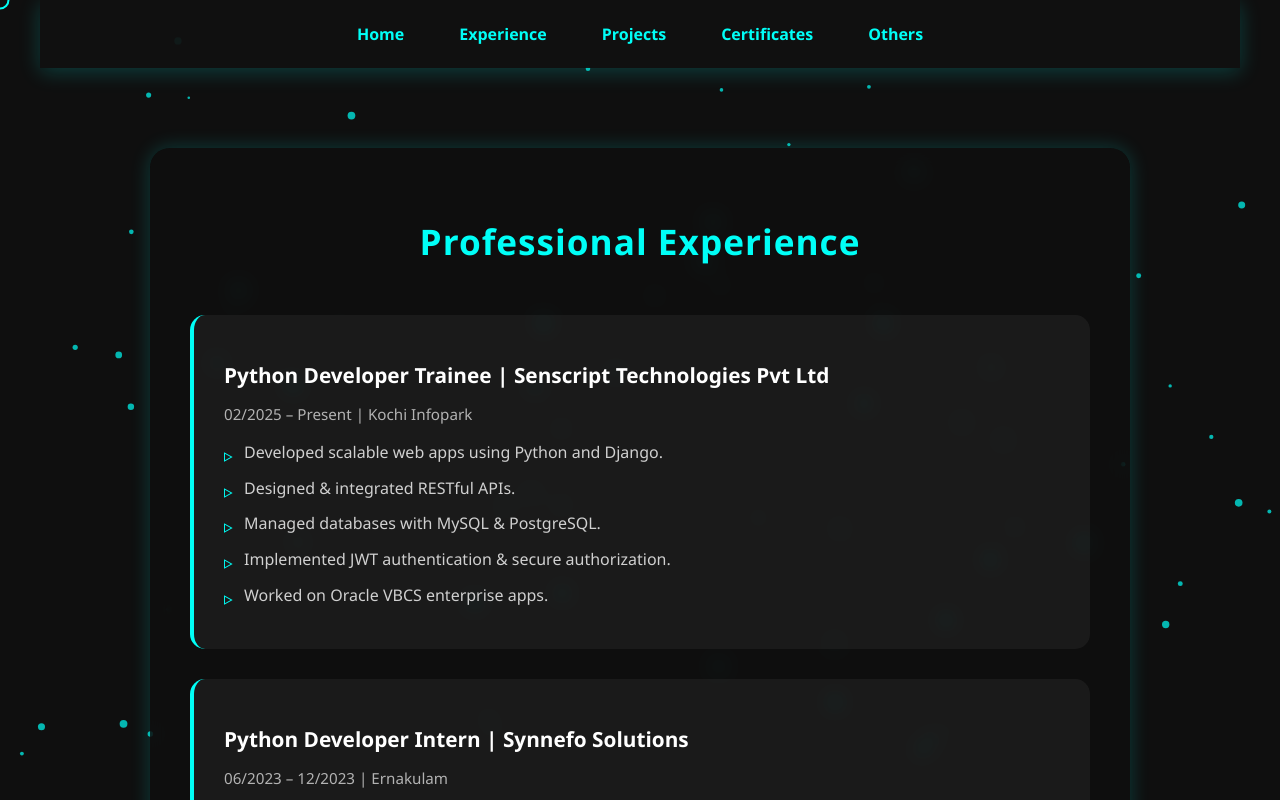
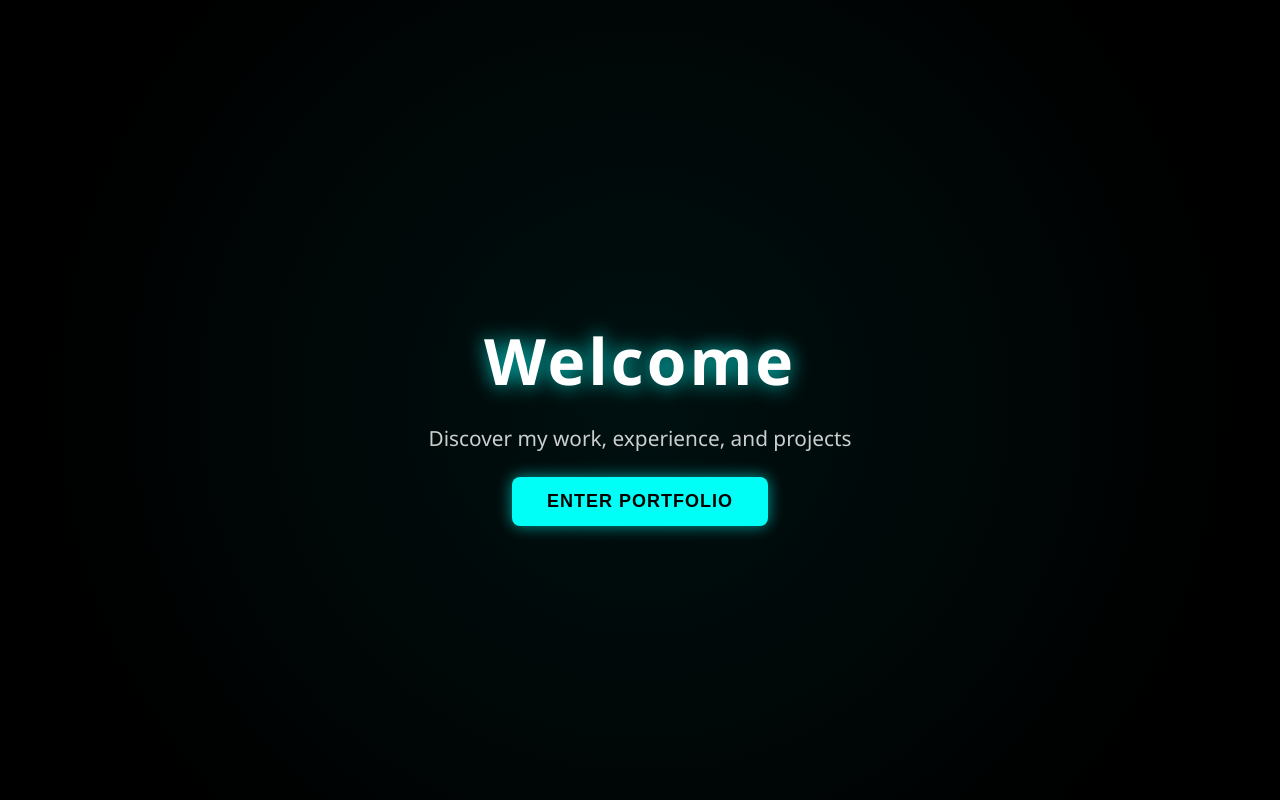
Before and after one commit to ar-ajith/portfolio, a React (Create React App) app: page /experience in a window 1280 px wide. Shown: the top 800 px of the page. Built offline with nearby package versions, Linux system fonts and the light colour scheme.

Commit message:
04/12/2025

```diff
--- a/package.json
+++ b/package.json
@@ -7,6 +7,7 @@
     "@testing-library/jest-dom": "^6.9.1",
     "@testing-library/react": "^16.3.0",
     "@testing-library/user-event": "^13.5.0",
+    "framer-motion": "^12.23.25",
     "react": "^19.2.0",
     "react-dom": "^19.2.0",
     "react-router-dom": "^7.9.4",
--- /dev/null
+++ b/src/AnimatedRoutes.js
@@ -0,0 +1,26 @@
+import { Routes, Route, useLocation } from "react-router-dom";
+import { AnimatePresence } from "framer-motion";
+
+import Home from "./pages/Home";
+import Experience from "./pages/Experience";
+import Projects from "./pages/Projects";
+import Certificates from "./pages/Certificates";
+import Education from "./pages/Others";
+
+function AnimatedRoutes() {
+  const location = useLocation();
+
+  return (
+    <AnimatePresence mode="wait">
+      <Routes location={location} key={location.pathname}>
+        <Route path="/" element={<Home />} />
+        <Route path="/experience" element={<Experience />} />
+        <Route path="/projects" element={<Projects />} />
+        <Route path="/certificates" element={<Certificates />} />
+        <Route path="/education" element={<Education />} />
+      </Routes>
+    </AnimatePresence>
+  );
+}
+
+export default AnimatedRoutes;
--- a/src/App.js
+++ b/src/App.js
@@ -1,14 +1,33 @@
-import { useEffect } from "react";
-import { Routes, Route, Link } from "react-router-dom";
-import Home from "./pages/Home";
-import Experience from "./pages/Experience";
-import Projects from "./pages/Projects";
-import Certificates from "./pages/Certificates";
-import Education from "./pages/Others";
+import { useEffect, useState } from "react";
+import { Link, useLocation } from "react-router-dom";
+import { AnimatePresence } from "framer-motion";
+import Loader from "./Loader";
+import AnimatedRoutes from "./AnimatedRoutes";
+import EntryScreen from "./EntryScreen";
 
 function App() {
+  const location = useLocation();
+  const [loading, setLoading] = useState(false);
+  const [entered, setEntered] = useState(false);
+
+  // ⭐ Show loader on route change
   useEffect(() => {
-    // 🔹 Custom Cursor
+    if (!entered) return; // prevent loader before entering site
+
+    setLoading(true);
+
+    const timer = setTimeout(() => {
+      setLoading(false);
+    }, 600);
+
+    return () => clearTimeout(timer);
+  }, [location.pathname, entered]);
+
+  // ⭐ Custom Cursor + Background Animation
+  useEffect(() => {
+    if (!entered) return; // don't load animations before entering
+
+    // Custom Cursor
     const cursor = document.createElement("div");
     cursor.classList.add("custom-cursor");
     document.body.appendChild(cursor);
@@ -25,12 +44,12 @@
       el.addEventListener("mouseleave", () => cursor.classList.remove("hover"));
     });
 
-    // 🔹 Animated Background Canvas
+    // Background Canvas Animation
     const canvas = document.createElement("canvas");
     canvas.classList.add("background-canvas");
     document.body.appendChild(canvas);
+
     const ctx = canvas.getContext("2d");
-
     let width = (canvas.width = window.innerWidth);
     let height = (canvas.height = window.innerHeight);
 
@@ -77,11 +96,17 @@
       canvas.remove();
       window.removeEventListener("resize", resize);
     };
-  }, []);
+  }, [entered]);
+
+  // ⭐ CONDITIONAL RETURN (valid because hooks are above)
+  if (!entered) {
+    return <EntryScreen onEnter={() => setEntered(true)} />;
+  }
 
   return (
     <div className="App">
-      {/* 🔹 Navigation */}
+
+      {/* Navigation */}
       <nav className="navbar">
         <Link to="/">Home</Link>
         <Link to="/experience">Experience</Link>
@@ -90,19 +115,19 @@
         <Link to="/education">Others</Link>
       </nav>
 
-      {/* 🔹 Routes */}
-      <Routes>
-        <Route path="/" element={<Home />} />
-        <Route path="/experience" element={<Experience />} />
-        <Route path="/projects" element={<Projects />} />
-        <Route path="/certificates" element={<Certificates />} />
-        <Route path="/education" element={<Education />} />
-      </Routes>
+      {/* Loader */}
+      {loading && <Loader />}
 
-      {/* 🔹 Footer */}
+      {/* Page Transitions */}
+      <AnimatePresence mode="wait">
+        <AnimatedRoutes key={location.pathname} />
+      </AnimatePresence>
+
+      {/* Footer */}
       <footer>
         <p><b>© 2025 AJITH AR | Python Developer</b></p>
         <p><b>📞 +91 9400383241 | 📧 ar.ajithrajan@gmail.com | 📍 Thrissur, Kerala</b></p>
+
         <div className="footer-links">
           <a
             href="https://www.linkedin.com/in/ajith-ar/"
@@ -112,6 +137,7 @@
           >
             <i className="fab fa-linkedin"></i> LinkedIn
           </a>
+
           <a
             href="https://github.com/ar-ajith"
             target="_blank"
@@ -122,7 +148,6 @@
           </a>
         </div>
       </footer>
-
     </div>
   );
 }
--- /dev/null
+++ b/src/EntryScreen.css
@@ -0,0 +1,71 @@
+/* FULLSCREEN OVERLAY */
+.entry-screen {
+  position: fixed;
+  top: 0;
+  left: 0;
+  width: 100%;
+  height: 100%;
+  background: radial-gradient(circle at center, #001010, #000000 80%);
+  display: flex;
+  align-items: center;
+  justify-content: center;
+  z-index: 100000;
+  color: white;
+  text-align: center;
+  animation: fadeIn 1s ease;
+}
+
+/* CONTENT BOX */
+.entry-content {
+  animation: slideUp 1s ease;
+  padding: 20px;
+}
+
+/* TITLE */
+.entry-title {
+  font-size: 4rem;
+  font-weight: 700;
+  letter-spacing: 3px;
+  text-shadow: 0 0 20px rgba(0, 255, 247, 0.8);
+  margin-bottom: 10px;
+}
+
+/* SUBTITLE */
+.entry-subtitle {
+  font-size: 1.3rem;
+  opacity: 0.8;
+  margin-bottom: 25px;
+}
+
+/* BUTTON */
+.entry-btn {
+  padding: 14px 35px;
+  font-size: 18px;
+  background: rgb(0, 255, 247);
+  border: none;
+  border-radius: 8px;
+  cursor: pointer;
+  color: black;
+  font-weight: 600;
+  text-transform: uppercase;
+  letter-spacing: 1px;
+  box-shadow: 0 0 15px rgba(0, 255, 247, 0.6);
+  transition: 0.3s ease;
+}
+
+.entry-btn:hover {
+  transform: scale(1.05);
+  background: rgb(0, 200, 200);
+  box-shadow: 0 0 25px rgba(0, 255, 247, 1);
+}
+
+/* ANIMATIONS */
+@keyframes fadeIn {
+  from { opacity: 0; }
+  to { opacity: 1; }
+}
+
+@keyframes slideUp {
+  from { opacity: 0; transform: translateY(25px); }
+  to { opacity: 1; transform: translateY(0); }
+}
--- /dev/null
+++ b/src/EntryScreen.js
@@ -0,0 +1,24 @@
+import React from "react";
+import "./EntryScreen.css";
+
+function EntryScreen({ onEnter }) {
+  return (
+    <div className="entry-screen">
+      <div className="entry-content">
+
+        <h1 className="entry-title">Welcome</h1>
+
+        <p className="entry-subtitle">
+          Discover my work, experience, and projects
+        </p>
+
+        <button className="entry-btn" onClick={onEnter}>
+          Enter Portfolio
+        </button>
+
+      </div>
+    </div>
+  );
+}
+
+export default EntryScreen;
--- /dev/null
+++ b/src/Loader.css
@@ -0,0 +1,56 @@
+/* Fullscreen loader background */
+.page-loader {
+  position: fixed;
+  top: 0;
+  left: 0;
+  width: 100%;
+  height: 100%;
+  display: flex;
+  align-items: center;
+  justify-content: center;
+  backdrop-filter: blur(8px);
+  background: rgba(0, 0, 0, 0.3);
+  z-index: 9999;
+  animation: fadeIn 0.3s ease;
+}
+
+/* Three Dots Loader */
+.dots-loader {
+  display: flex;
+  gap: 10px;
+}
+
+.dots-loader span {
+  width: 14px;
+  height: 14px;
+  background: rgb(0, 255, 247);
+  border-radius: 50%;
+  animation: dotsPulse 0.6s infinite alternate;
+  box-shadow: 0 0 10px rgba(0, 255, 247, 0.7);
+}
+
+.dots-loader span:nth-child(2) {
+  animation-delay: 0.2s;
+}
+
+.dots-loader span:nth-child(3) {
+  animation-delay: 0.4s;
+}
+
+/* Dots animation */
+@keyframes dotsPulse {
+  0% {
+    transform: translateY(0);
+    opacity: 0.3;
+  }
+  100% {
+    transform: translateY(-10px);
+    opacity: 1;
+  }
+}
+
+/* Fade background animation */
+@keyframes fadeIn {
+  from { opacity: 0; }
+  to { opacity: 1; }
+}
--- /dev/null
+++ b/src/Loader.js
@@ -0,0 +1,16 @@
+import React from "react";
+import "./Loader.css";
+
+function Loader() {
+  return (
+    <div className="page-loader">
+      <div className="dots-loader">
+        <span></span>
+        <span></span>
+        <span></span>
+      </div>
+    </div>
+  );
+}
+
+export default Loader;
--- a/src/pages/Certificates.js
+++ b/src/pages/Certificates.js
@@ -1,5 +1,6 @@
 import React from "react";
-import "./certificates.css"; // import the CSS
+import { motion } from "framer-motion";   // ⭐ Added
+import "./certificates.css";
 
 import pythonCert from "../assets/python-cert.jpg";
 import oracleData from "../assets/oracle-data.jpg";
@@ -17,8 +18,15 @@
   ];
 
   return (
-    <div className="certificates page">
+    <motion.div
+      className="certificates page"
+      initial={{ opacity: 0, y: 20 }}      // fade + slide animation
+      animate={{ opacity: 1, y: 0 }}
+      exit={{ opacity: 0, y: -20 }}
+      transition={{ duration: 0.5 }}
+    >
       <h2>Certificates</h2>
+
       <ul className="certificates-list">
         {certificates.map((cert, index) => (
           <li key={index}>
@@ -27,7 +35,7 @@
           </li>
         ))}
       </ul>
-    </div>
+    </motion.div>
   );
 }
 
--- a/src/pages/Experience.js
+++ b/src/pages/Experience.js
@@ -1,20 +1,27 @@
 import React from "react";
-import "./Experience.css"; // 👈 Import your Experience-specific CSS file
+import { motion } from "framer-motion";
+import "./Experience.css";
 
 function Experience() {
   return (
-    <div className="experience page">
+    <motion.div
+      className="experience page"
+      initial={{ opacity: 0, y: 20 }}
+      animate={{ opacity: 1, y: 0 }}
+      exit={{ opacity: 0, y: -20 }}
+      transition={{ duration: 0.5 }}
+    >
       <h2>Professional Experience</h2>
 
       <div className="job">
         <h3>Python Developer Trainee | Senscript Technologies Pvt Ltd</h3>
         <p>02/2025 – Present | Kochi Infopark</p>
         <ul>
-          <li>Developed scalable web apps using Python and Django.</li>
-          <li>Designed & integrated RESTful APIs.</li>
-          <li>Managed databases with MySQL & PostgreSQL.</li>
-          <li>Implemented JWT authentication & secure authorization.</li>
-          <li>Worked on Oracle VBCS enterprise apps.</li>
+          <li>Developed scalable web applications using Python & Django.</li>
+          <li>Designed and integrated RESTful APIs.</li>
+          <li>Managed relational databases (MySQL, PostgreSQL).</li>
+          <li>Implemented JWT-based authentication & security workflows.</li>
+          <li>Worked on enterprise-level Oracle VBCS applications.</li>
         </ul>
       </div>
 
@@ -22,12 +29,12 @@
         <h3>Python Developer Intern | Synnefo Solutions</h3>
         <p>06/2023 – 12/2023 | Ernakulam</p>
         <ul>
-          <li>Assisted in Django apps and automation tools.</li>
-          <li>Supported APIs and database operations.</li>
-          <li>Participated in debugging & testing.</li>
+          <li>Contributed to Django application development.</li>
+          <li>Assisted with API and database integrations.</li>
+          <li>Participated in debugging, testing, and performance tuning.</li>
         </ul>
       </div>
-    </div>
+    </motion.div>
   );
 }
 
--- a/src/pages/Home.js
+++ b/src/pages/Home.js
@@ -1,21 +1,30 @@
 import React from "react";
+import { motion } from "framer-motion";   // ⭐ Added
 import profileImg from "../assets/profile.jpg";
 import project1 from "../assets/bookstore.jpg";
 import project2 from "../assets/getanycars.jpg";
 
-
 function Home() {
   return (
-    <div className="home page">
+    <motion.div
+      className="home page"
+      initial={{ opacity: 0, y: 20 }}      // animation on page load
+      animate={{ opacity: 1, y: 0 }}        // animation while shown
+      exit={{ opacity: 0, y: -20 }}         // animation when leaving
+      transition={{ duration: 0.5 }}        // smooth duration
+    >
+
       {/* Hero Section */}
       <section className="hero" id="hero">
         <div className="hero-content">
           <div className="profile-container">
             <img src={profileImg} alt="AJITH AR" className="profile-img" />
           </div>
+
           <div className="hero-text">
             <h1>Hi, I'm AJITH AR</h1>
-            <p>Python Developer | VBCS Builder </p>
+            <p>Python Developer | VBCS Builder</p>
+
             <div className="hero-buttons">
               <a href="#projects">Projects</a>
               <a href="/experience" className="btn-link">Experience</a>
@@ -47,7 +56,6 @@
         </p>
       </section>
 
-
       {/* Skills Section */}
       <section className="skills glass-card" id="skills">
         <h2>Skills</h2>
@@ -68,18 +76,21 @@
       {/* Projects Section */}
       <section className="projects" id="projects">
         <h2>Projects</h2>
+
         <div className="project-card">
           <img src={project2} alt="Project 2" />
           <h3>GetAnyCars</h3>
           <p>Vehicle management platform using Django & React with real-time chat and subscriptions.</p>
         </div>
+
         <div className="project-card">
           <img src={project1} alt="Project 1" />
           <h3>Bookstore Management</h3>
           <p>Fullstack system with role-based dashboards, JWT auth, and real-time chat.</p>
         </div>
       </section>
-    </div>
+
+    </motion.div>
   );
 }
 
--- a/src/pages/Others.js
+++ b/src/pages/Others.js
@@ -1,14 +1,21 @@
 import React from "react";
+import { motion } from "framer-motion";   // ⭐ Added
 import "./Others.css";
 
 function Education() {
   return (
-<div className="education page">
+    <motion.div
+      className="education page"
+      initial={{ opacity: 0, y: 20 }}     // enter animation
+      animate={{ opacity: 1, y: 0 }}       // while active
+      exit={{ opacity: 0, y: -20 }}        // leaving animation
+      transition={{ duration: 0.5 }}       // smooth transition
+    >
       <h2>Education</h2>
       <div className="education-section">
         <ul>
-      <li>BCA (UG) 2020-2023 | University of Calicut</li>
-      <li>XII 2018-2020 | GMBHSS Chalakudy</li>
+          <li>BCA (UG) 2020–2023 | University of Calicut</li>
+          <li>XII 2018–2020 | GMBHSS Chalakudy</li>
         </ul>
       </div>
 
@@ -30,9 +37,7 @@
           <li>Hindi</li>
         </ul>
       </div>
-</div>
-
-
+    </motion.div>
   );
 }
 
--- a/src/pages/Projects.js
+++ b/src/pages/Projects.js
@@ -1,24 +1,37 @@
 import React from "react";
+import { motion } from "framer-motion";   // ⭐ Added
 import getAnyCarsImg from "../assets/getanycars.jpg";
 import bookstoreImg from "../assets/bookstore.jpg";
 
 function Projects() {
   return (
-    <div className="projects">
+    <motion.div
+      className="projects page"
+      initial={{ opacity: 0, y: 20 }}     // enter animation
+      animate={{ opacity: 1, y: 0 }}       // active animation
+      exit={{ opacity: 0, y: -20 }}        // leave animation
+      transition={{ duration: 0.5 }}       // smooth timing
+    >
       <h2>Projects</h2>
 
       <div className="project-card">
         <img src={getAnyCarsImg} alt="GetAnyCars" />
         <h3>GetAnyCars</h3>
-        <p>Vehicle management platform with role-based dashboards, real-time chat, wishlist, and product comparison.</p>
+        <p>
+          Vehicle management platform with role-based dashboards, real-time chat,
+          wishlist, and product comparison.
+        </p>
       </div>
 
       <div className="project-card">
         <img src={bookstoreImg} alt="Book Store Management" />
         <h3>Book Store Management System</h3>
-        <p>Full-stack bookstore system with admin, seller, and user dashboards. Includes pincode filtering & JWT authentication.</p>
+        <p>
+          Full-stack bookstore system with admin, seller, and user dashboards.
+          Includes pincode filtering & JWT authentication.
+        </p>
       </div>
-    </div>
+    </motion.div>
   );
 }
 
```
Also changed, not shown: 1 other file (tests, documents, lock files or other folders). Lines whose indentation alone changed are shown as unchanged.
